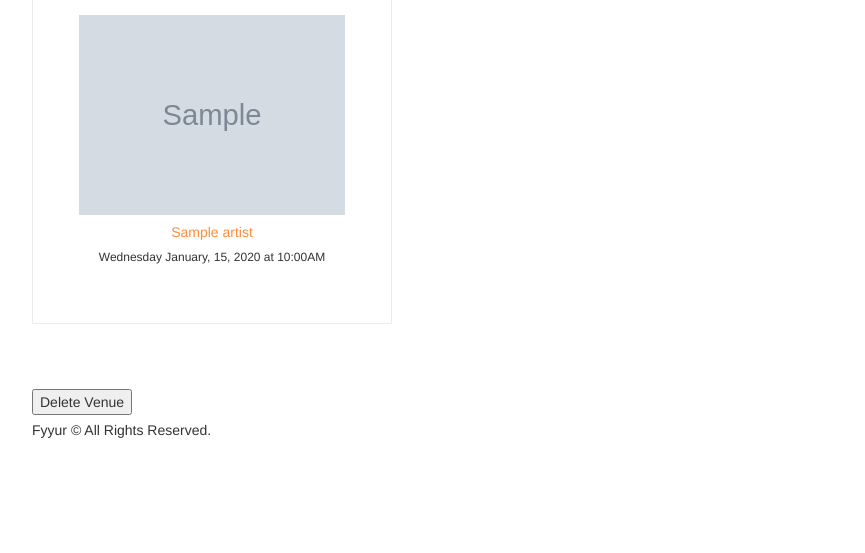
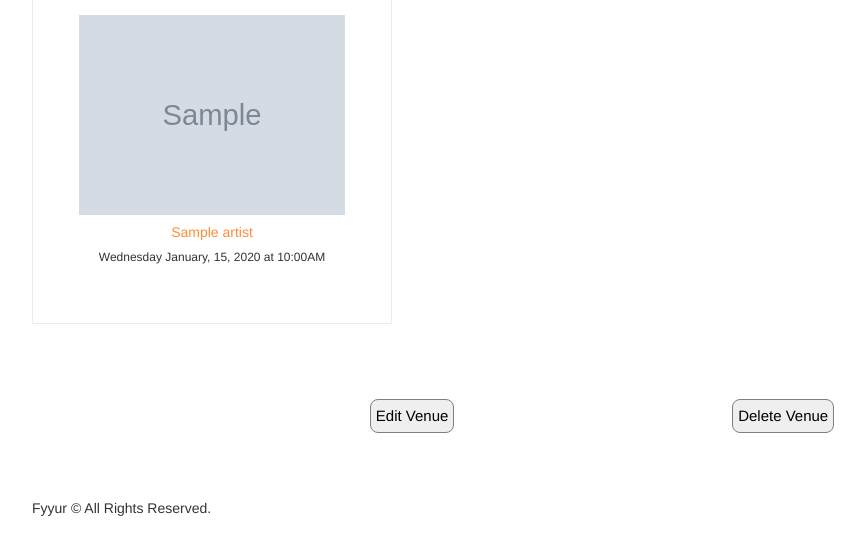
Before and after one commit to ahmedbaligh/fyyur, a Flask app: page /venues/1 in a window 1280 px wide. Shown: the part 701-1254 px from the top of the page, without its empty margins (38-903 px from the left). Before the commit the page ends 1139 px from the top, so only its background shows below. Run offline with Flask 2, Linux system fonts and the light colour scheme; tables that the repository leaves empty hold one stand-in row (values such as "Sample post"); grey boxes marked "Sample" are stand-in pictures; some libraries are stand-ins or nearby versions.

Commit message:
Implementing the front-end for an 'Edit Venue' button.

```diff
--- a/templates/pages/show_venue.html
+++ b/templates/pages/show_venue.html
@@ -75,8 +75,37 @@
 	</div>
 </section>
 <form class="modification-form" data-id="{{ venue.id }}">
+	<button type="submit" class="edit"><a href="/venues/{{ venue.id }}/edit">Edit Venue</a></button>
 	<button type="submit" class="delete" data-id="{{ venue.id }}">Delete Venue</button>
 </form>
+<style>
+	.modification-form {
+		display: flex;
+		justify-content: space-evenly;
+		margin: 60px;
+	}
+	.modification-form button {
+		font-size: 15px;
+		border: 1px solid grey;
+		border-radius: 8px;
+		padding: 5px;
+		color: black;
+	}
+	.modification-form a {
+		color: inherit;
+	}
+	.modification-form a:hover {
+		text-decoration: none;
+	}
+	.modification-form .edit:hover {
+		background-color: limegreen;
+		color: white;
+	}
+	.modification-form .delete:hover {
+		background-color: red;
+		color: white;
+	}
+</style>
 <script>
 	const deleteButton = document.querySelector('.delete');
 	deleteButton.onclick = (evt) => {
```
